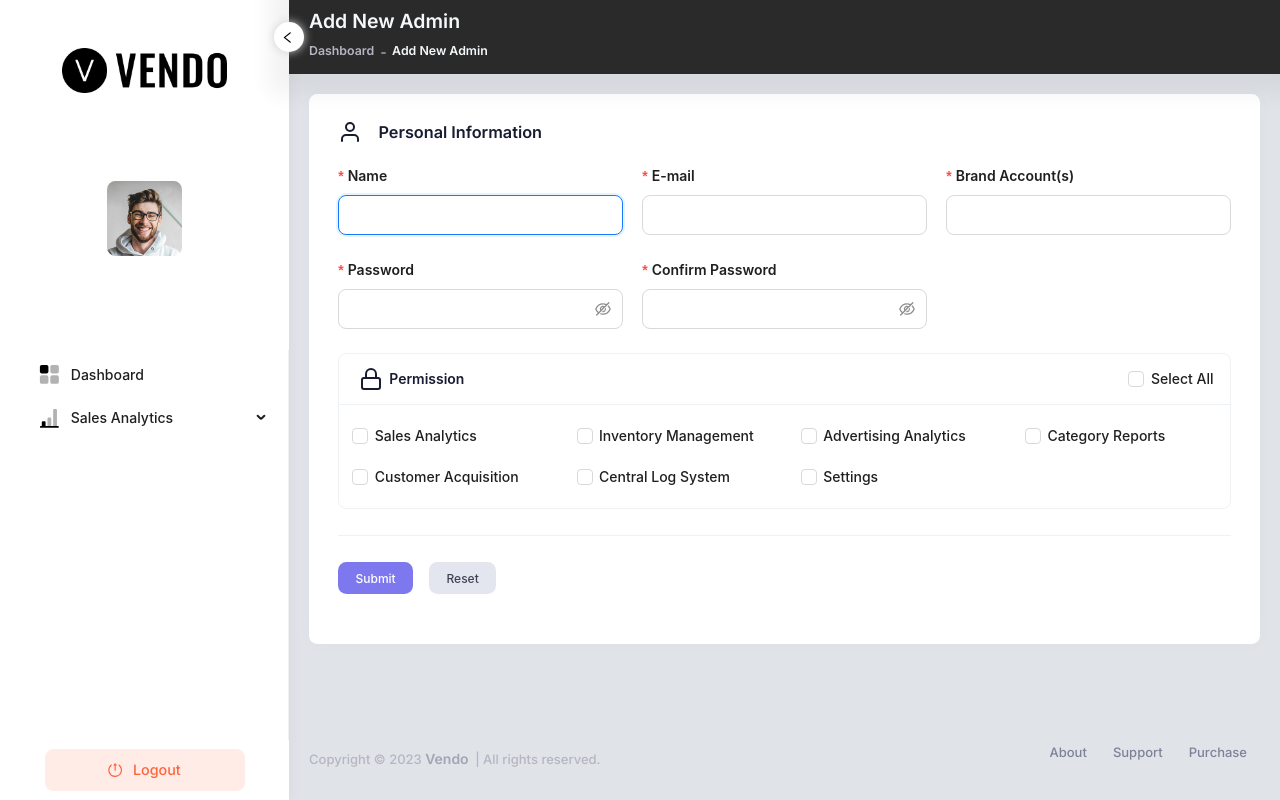
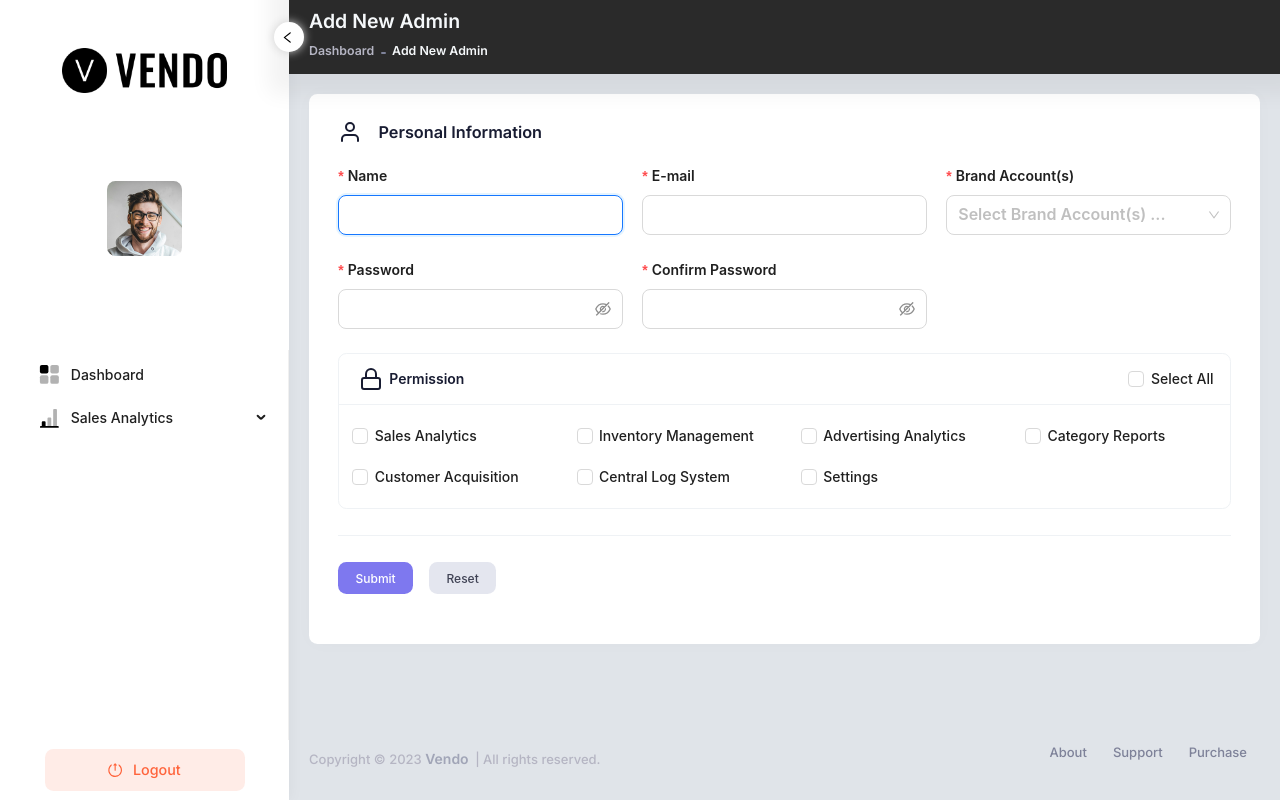
Before and after one commit to HaroonSarfraz/vendocommerce_front, a Next.js app: page /permissions/create in a window 1280 px wide. Built offline with nearby package versions, Linux system fonts and the light colour scheme.

Commit message:
select dropdown added on admin profile page

```diff
--- a/pages/permissions/create.js
+++ b/pages/permissions/create.js
@@ -1,7 +1,7 @@
 import { useState } from "react";
 import dynamic from "next/dynamic";
 import Icons from "@/src/assets/icons";
-import { Button, Checkbox, Divider, Form, Input } from "antd";
+import { Button, Checkbox, Form, Input, Select } from "antd";
 
 const DashboardLayout = dynamic(() => import("@/src/layouts/DashboardLayout"), {
   ssr: false,
@@ -41,6 +41,19 @@ export default function Users() {
     "Central Log System",
     "Settings",
   ];
+
+  const options = [];
+
+  for (let i = 1; i < 10; i++) {
+    options.push({
+      label: i.toString(36) + i,
+      value: i.toString(36) + i,
+    });
+  }
+
+  const handleChange = (value) => {
+    console.log(`selected ${value}`);
+  };
 
   return (
     <DashboardLayout>
@@ -100,18 +113,29 @@ export default function Users() {
                       </div>
                       <div className="col-12 col-sm-4 col-md-4 col-lg-4">
                         <Form.Item
-                          name="u_amazon_seller_name"
+                          name="brand_accounts"
                           label="Brand Account(s)"
                           className="fw-bolder"
                           rules={[
                             {
                               required: true,
-                              message: "Amazon Seller Name is required",
+                              message: "Brand Account(s) cannot be blank",
                             },
                           ]}
                           hasFeedback
                         >
-                          <Input size="large" autoComplete="off" />
+                          <Select
+                            mode="multiple"
+                            allowClear
+                            style={{
+                              width: "100%",
+                            }}
+                            size="large"
+                            placeholder="Select Brand Account(s) ..."
+                            defaultValue={[]}
+                            onChange={handleChange}
+                            options={options}
+                          />
                         </Form.Item>
                       </div>
                     </div>
@@ -184,10 +208,7 @@ export default function Users() {
                             </div>
                             <div className="custom-control custom-checkbox mr-2">
                               <Checkbox id="checkAll" className="mx-2" />
-                              <label
-                                className="fw-bold"
-                                for="checkAll"
-                              >
+                              <label className="fw-bold" for="checkAll">
                                 Select All
                               </label>
                             </div>
@@ -196,7 +217,10 @@ export default function Users() {
                           <div className="border-top px-2 pt-2">
                             <div className="py-2 row">
                               {permissionFields.map((item, index) => (
-                                <div key={index} className="my-2 col-lg-3 col-md-6">
+                                <div
+                                  key={index}
+                                  className="my-2 col-lg-3 col-md-6"
+                                >
                                   <div className="custom-control custom-checkbox mb-2">
                                     <Checkbox id={item} className="mx-2" />
                                     <label className="fw-bold" for={item}>
```
